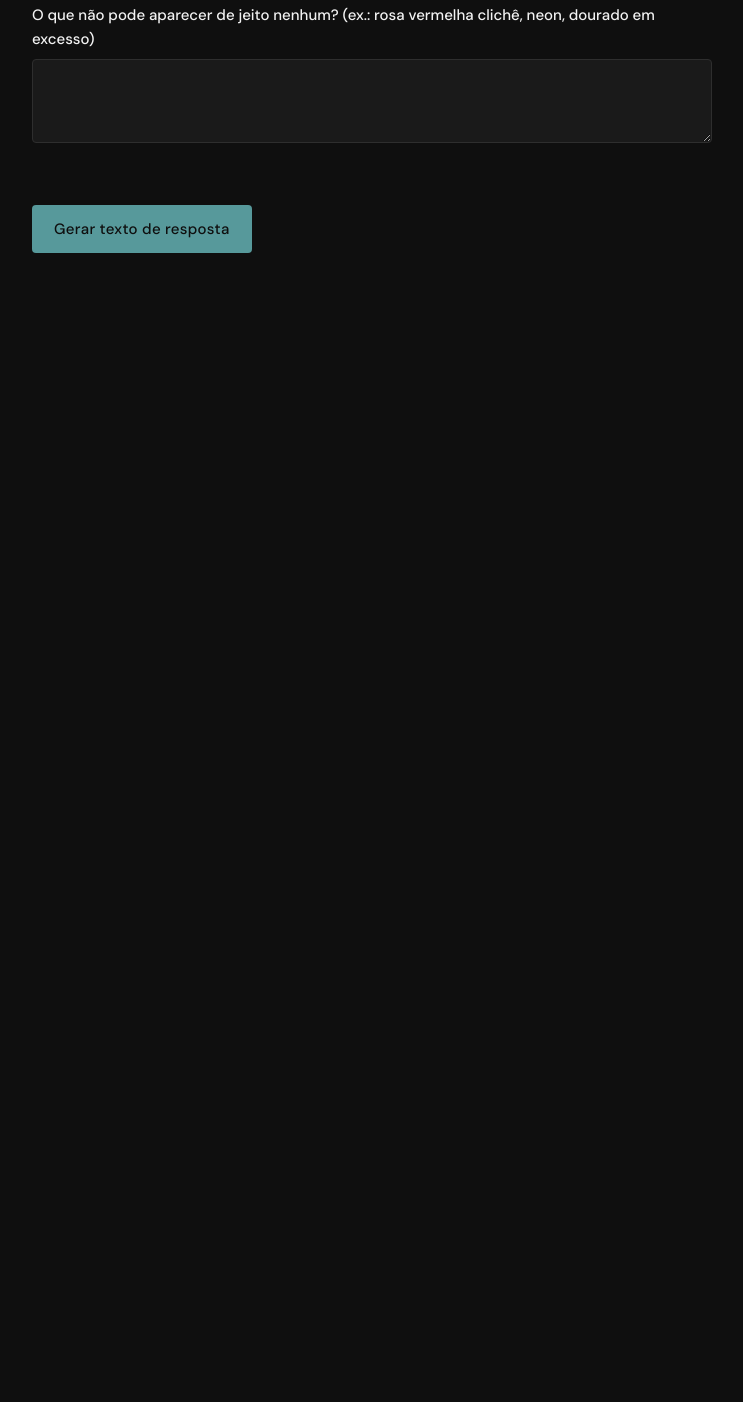
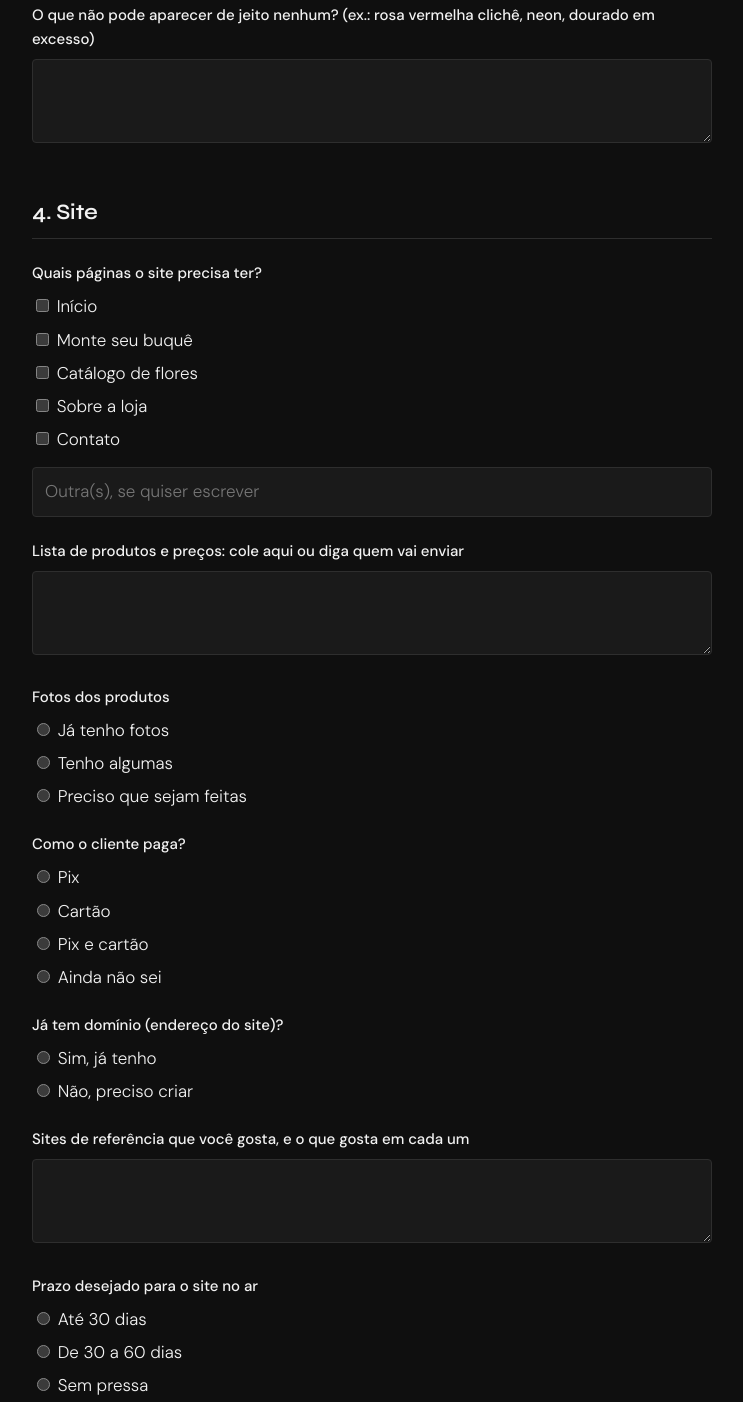
Before and after one commit to brutob2b-pixel/briefings-formularios, a plain HTML site: page formulario-1.html in a window 1280 px wide. Shown: the part 3219-4621 px from the top of the page, without its empty margins (268-1011 px from the left). Before the commit the page ends 3536 px from the top, so only its background shows below. Drawn offline with Linux system fonts and the light colour scheme.

Commit message:
feat: secao de site nos briefings

```diff
--- a/formulario-1.html
+++ b/formulario-1.html
@@ -51,6 +51,8 @@
     <div id="bloco-2"></div>
     <h2>3. Produto e canal</h2>
     <div id="bloco-3"></div>
+    <h2>4. Site</h2>
+    <div id="bloco-4"></div>
     <button type="submit">Gerar texto de resposta</button>
   </form>
   <section id="saida">
@@ -74,7 +76,14 @@ const PERGUNTAS = [
   {b:3, id:"q10", t:"one", p:"Onde o pedido fecha?", o:["WhatsApp","Site","Os dois"]},
   {b:3, id:"q11", t:"scale", p:"Quanto o cliente pode personalizar o buquê?", a:"Pouco", z:"Muito"},
   {b:3, id:"q12", t:"multi", p:"Onde a marca aparece?", o:["Cartão","Sacola","Etiqueta","Site","Redes sociais"]},
-  {b:3, id:"q13", t:"text", p:"O que não pode aparecer de jeito nenhum? (ex.: rosa vermelha clichê, neon, dourado em excesso)"}
+  {b:3, id:"q13", t:"text", p:"O que não pode aparecer de jeito nenhum? (ex.: rosa vermelha clichê, neon, dourado em excesso)"},
+  {b:4, id:"q14", t:"multi", p:"Quais páginas o site precisa ter?", o:["Início","Monte seu buquê","Catálogo de flores","Sobre a loja","Contato"]},
+  {b:4, id:"q15", t:"text", p:"Lista de produtos e preços: cole aqui ou diga quem vai enviar"},
+  {b:4, id:"q16", t:"one", p:"Fotos dos produtos", o:["Já tenho fotos","Tenho algumas","Preciso que sejam feitas"]},
+  {b:4, id:"q17", t:"one", p:"Como o cliente paga?", o:["Pix","Cartão","Pix e cartão","Ainda não sei"]},
+  {b:4, id:"q18", t:"one", p:"Já tem domínio (endereço do site)?", o:["Sim, já tenho","Não, preciso criar"]},
+  {b:4, id:"q19", t:"text", p:"Sites de referência que você gosta, e o que gosta em cada um"},
+  {b:4, id:"q20", t:"one", p:"Prazo desejado para o site no ar", o:["Até 30 dias","De 30 a 60 dias","Sem pressa"]}
 ];
 
 const esc = s => s.replace(/[&<>"]/g, c => ({"&":"&amp;","<":"&lt;",">":"&gt;",'"':"&quot;"}[c]));
```
Also changed, not shown: formulario-2.html (+10 -1 lines).
